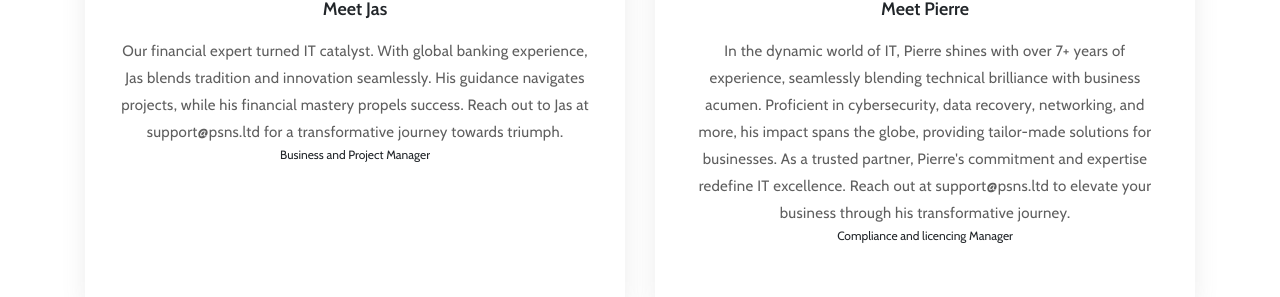
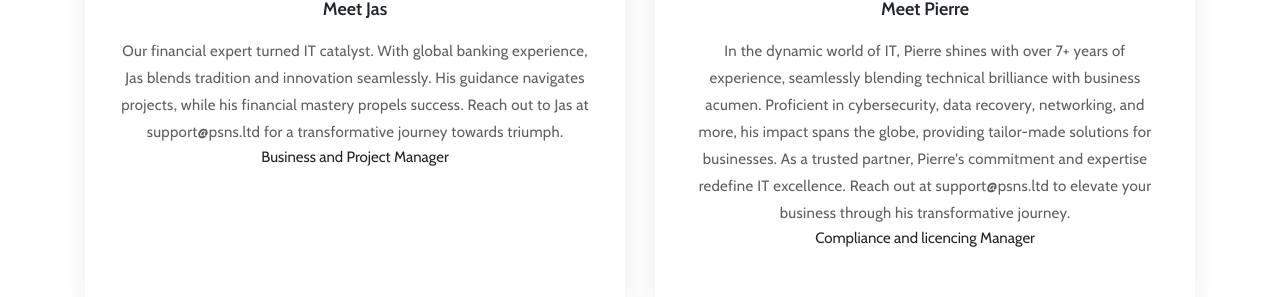
Before and after one commit to gdsa006/progressive-services-solutions, a plain HTML site: page about.html in a window 1280 px wide. Shown: the part 1650-1947 px from the top of the page. Drawn offline with nearby package versions, Linux system fonts and the light colour scheme; some icons are missing.

Commit message:
Update style.css

```diff
--- a/assets/css/style.css
+++ b/assets/css/style.css
@@ -1207,6 +1207,15 @@ font-family: 'Cabin', sans-serif
     will-change: transform;
 }
 
+.single-services-item small{
+	font-size: 15px;
+	margin-top: 15px;
+	margin-bottom: 0;
+	-webkit-transition: all 400ms ease-out;
+    transition: all 400ms ease-out;
+    will-change: transform;
+}
+
 .single-services-item ul li{
 	line-height: 1.8;
     color: #5f5f5f;
@@ -1256,6 +1265,11 @@ font-family: 'Cabin', sans-serif
 .single-services-item:hover p {
 	color: #fff;
 }
+
+.single-services-item:hover small {
+	color: #fff;
+}
+
 .single-services-item:hover .services-btn-link .services-link {
 	color: #fff;
 }
```
